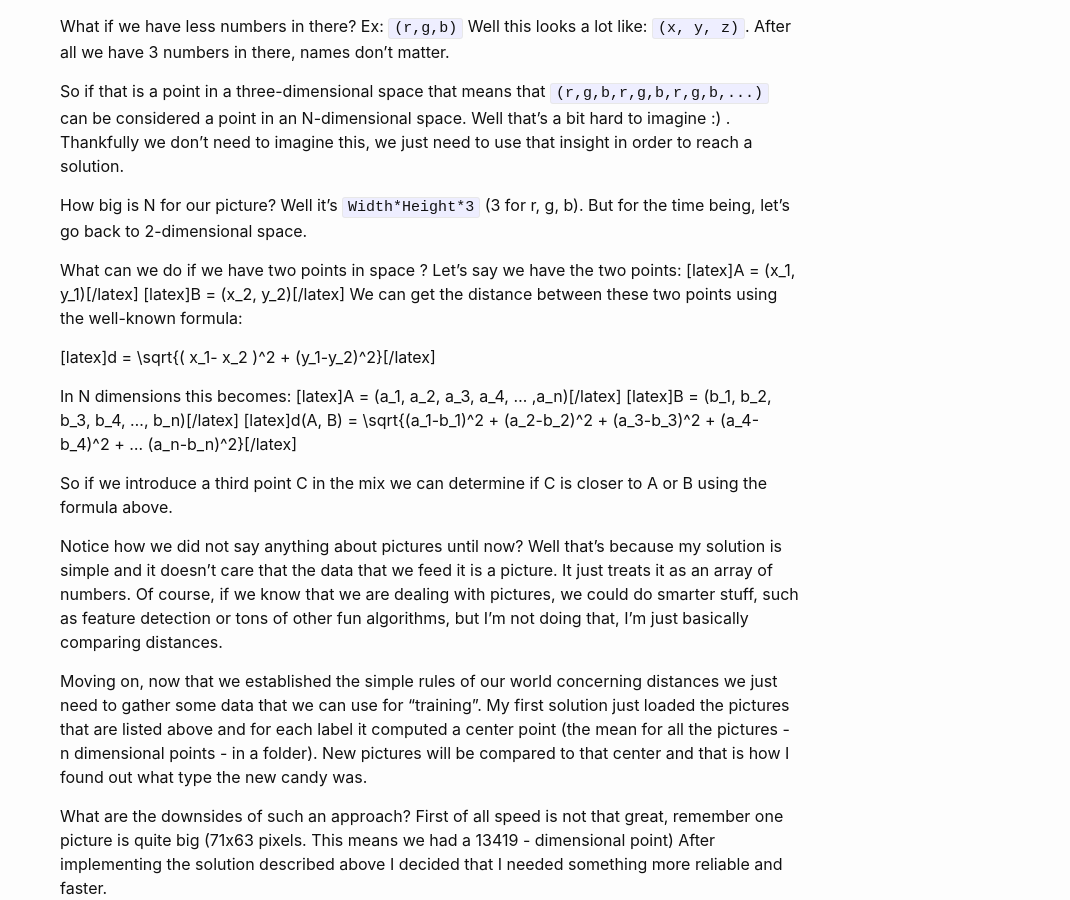
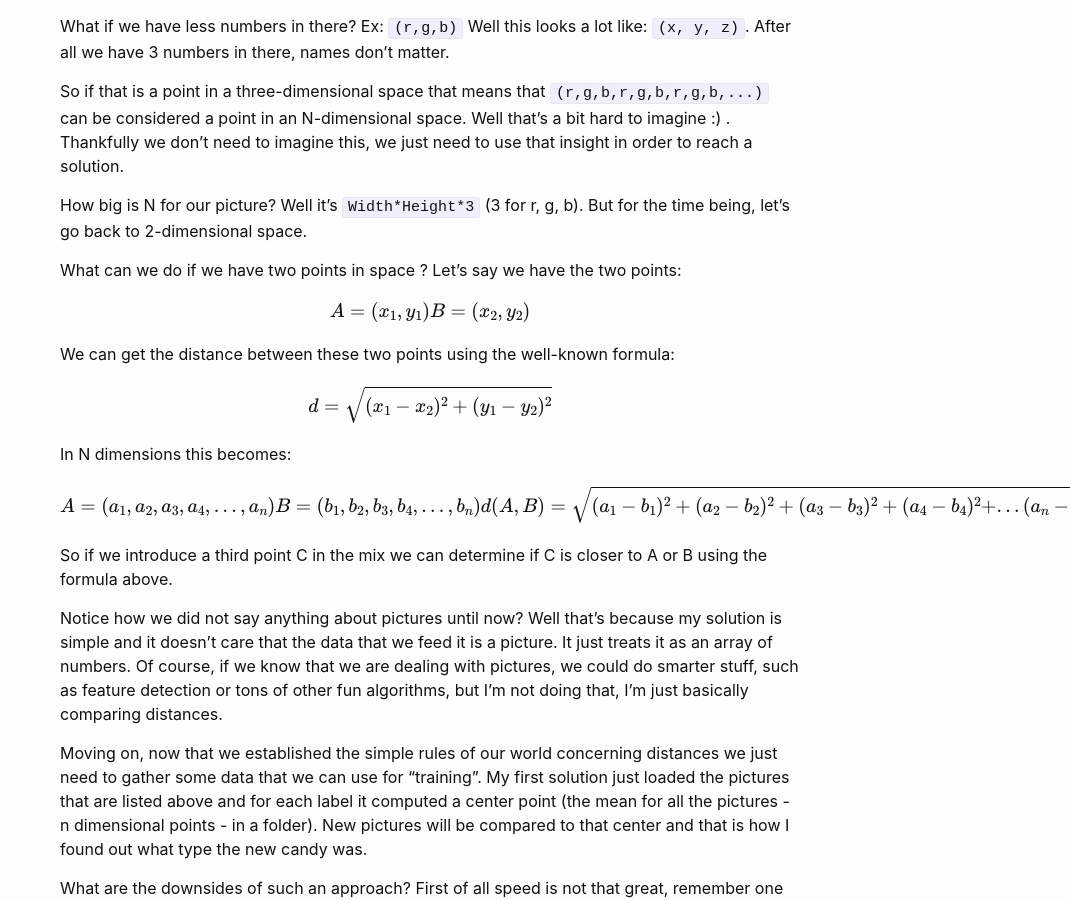
Before and after one commit to AlexEne/AlexEne.github.io, a Jekyll site: the page built from _posts/2015-05-28-candy-crush-bot.md, in a window 1280 px wide and 900 px high, scrolled down 1787 px. Shown: the whole window, without its empty margins (210-1280 px from the left). Built offline with Jekyll 4.4.1, drawn with Linux system fonts in a browser that asks for light colours; formulas are drawn with MathJax 3.

Commit message:
added latex equations

```diff
--- a/_posts/2015-05-28-candy-crush-bot.md
+++ b/_posts/2015-05-28-candy-crush-bot.md
@@ -58,16 +58,28 @@ How big is N for our picture? Well it's `Width*Height*3` (3 for r, g, b). But fo
 
 What can we do if we have two points in space ?
 Let's say we have the two points:
-[latex]A = (x_1, y_1)[/latex]
-[latex]B = (x_2, y_2)[/latex]
+<div>
+\begin{equation}
+A = (x_1, y_1)
+B = (x_2, y_2)
+\end{equation}
+</div>
 We can get the distance between these two points using the well-known formula:
 
-[latex]d = \sqrt{( x_1- x_2 )^2 + (y_1-y_2)^2}[/latex]
+<div>
+\begin{equation}
+d = \sqrt{( x_1- x_2 )^2 + (y_1-y_2)^2}
+\end{equation}
+</div>
 
 In N dimensions this becomes:
-[latex]A = (a_1, a_2, a_3, a_4, ... ,a_n)[/latex]
-[latex]B = (b_1, b_2, b_3, b_4, ..., b_n)[/latex]
-[latex]d(A, B) = \sqrt{(a_1-b_1)^2 + (a_2-b_2)^2 + (a_3-b_3)^2 + (a_4-b_4)^2 + ... (a_n-b_n)^2}[/latex]
+<div>
+\begin{equation}
+A = (a_1, a_2, a_3, a_4, ... ,a_n)
+B = (b_1, b_2, b_3, b_4, ..., b_n)
+d(A, B) = \sqrt{(a_1-b_1)^2 + (a_2-b_2)^2 + (a_3-b_3)^2 + (a_4-b_4)^2 + ... (a_n-b_n)^2}
+\end{equation}
+</div>
 
 So if we introduce a third point C in the mix we can determine if C is closer to A or B using the formula above.
 
```
